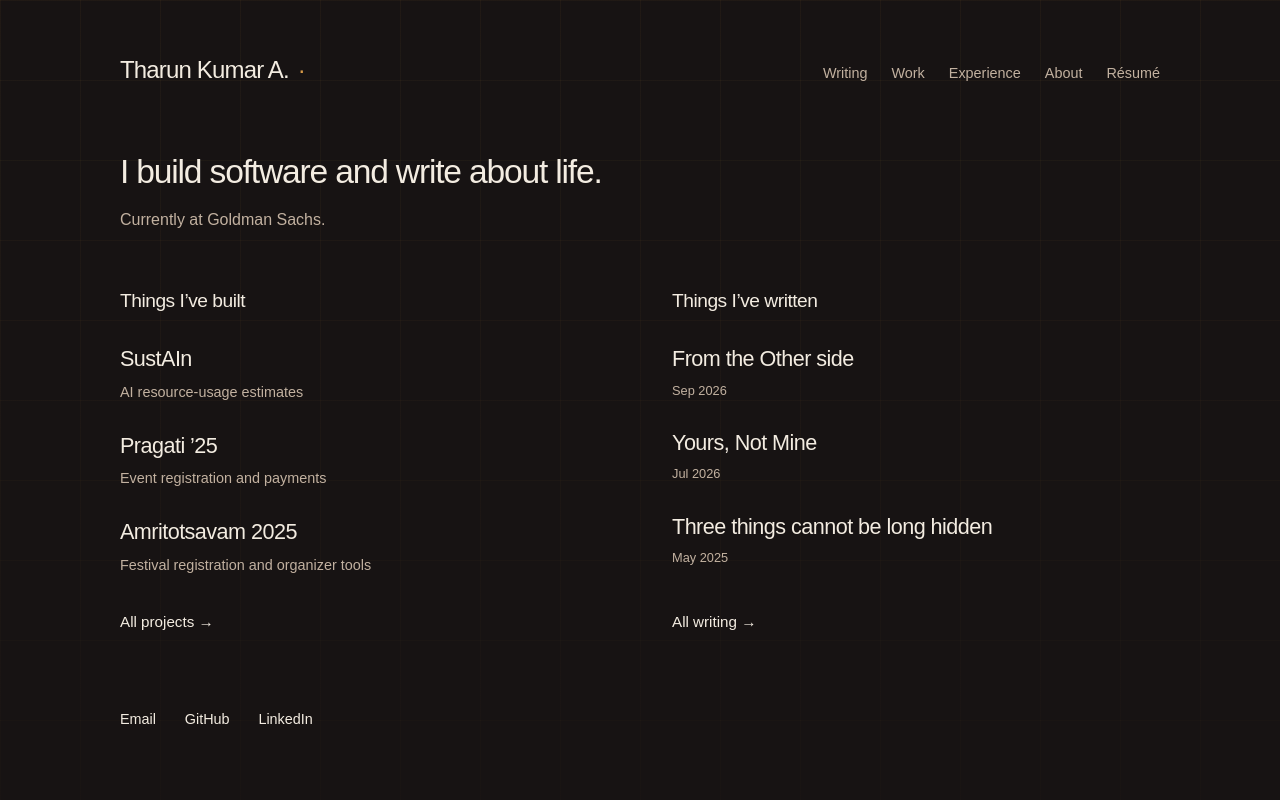
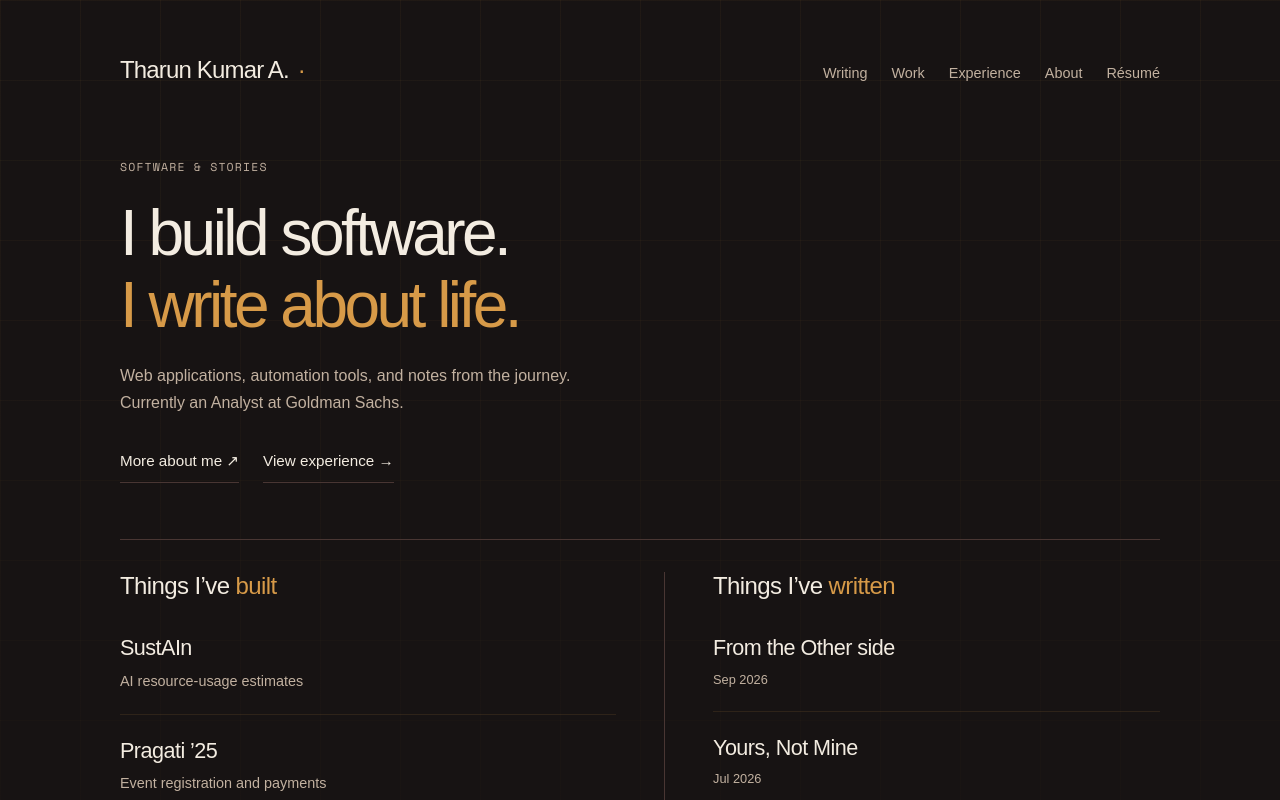
Before and after one commit to TharunKumarrA/Portfolio-v3, a Next.js app: page / in a window 1280 px wide. Shown: the top 800 px of the page. Built offline with nearby package versions, Linux system fonts and the light colour scheme; no server answers; a web font is replaced by a local one.

Commit message:
Add hierarchy and dual-color headings to homepage

```diff
--- a/src/app/globals.css
+++ b/src/app/globals.css
@@ -1180,7 +1180,15 @@ a:hover { color: var(--accent); }
 
 /* Editorial refinements: expressive headings and restrained visual structure. */
 .page-intro h1 { font-size: clamp(2.5rem, 5vw, 4.2rem); margin-block: .8rem 1.3rem; }
+.directory-intro { padding-block: 4.5rem 3.5rem; }
+.directory-intro .eyebrow { font-size: .72rem; letter-spacing: .1em; }
+.directory-intro .directory-statement { font-size: clamp(2.6rem, 5vw, 4.4rem); line-height: 1.12; letter-spacing: -.055em; margin-block: 1.3rem; }
+.directory-intro .muted { max-width: 580px; }
 .intro-links { display: flex; flex-wrap: wrap; gap: 1.5rem; margin-top: 1.5rem; }
+.directory-columns { gap: 3rem; padding-top: 2rem; border-top: 1px solid var(--line); }
+.directory-columns section + section { padding-left: 3rem; border-left: 1px solid var(--line); }
+.directory-columns h2 { font-size: 1.5rem; }
+.directory-list li + li { padding-top: 1.3rem; margin-top: 1.3rem; border-top: 1px solid rgba(215,154,72,.12); }
 .writing-years { display: flex; flex-wrap: wrap; gap: 1.5rem; margin-bottom: 2rem; }
 .writing-years a { font-family: var(--font-space-mono), monospace; font-size: .9rem; border-bottom: 1px solid var(--line); padding-block: .5rem; }
 .writing-years a:hover { border-color: var(--accent); }
@@ -1188,5 +1196,10 @@ a:hover { color: var(--accent); }
 .writing-year > h2 { color: var(--accent); }
 .post-list > li + li { border-color: rgba(215,154,72,.12); }
 .post-list .tag-list li { font-size: .75rem; }
+@media (max-width: 760px) {
+  .directory-intro { padding-block: 3rem; }
+  .directory-columns section + section { padding-left: 0; border-left: 0; border-top: 1px solid var(--line); padding-top: 2rem; }
+}
+.directory-intro p.eyebrow { font-size: .72rem; line-height: 1.7; letter-spacing: .1em; }
 
 /* Compact About and résumé layouts. */
--- a/src/app/page.js
+++ b/src/app/page.js
@@ -28,12 +28,14 @@ export default async function Home() {
   return (
     <Container className="directory">
       <section className="directory-intro" aria-label="Introduction">
-        <p>I build software and write about life.</p>
-        <p className="muted">Currently at Goldman Sachs.</p>
+        <p className="eyebrow">Software & stories</p>
+        <p className="directory-statement">I build software.<br /><span className="accent">I write about life.</span></p>
+        <p className="muted">Web applications, automation tools, and notes from the journey.<br />Currently an Analyst at Goldman Sachs.</p>
+        <div className="intro-links"><Link className="text-link" href="/about">More about me ↗</Link><Link className="text-link" href="/experience">View experience →</Link></div>
       </section>
       <div className="directory-columns">
         <section aria-labelledby="built-heading">
-          <h2 id="built-heading">Things I’ve built</h2>
+          <h2 id="built-heading">Things I’ve <span className="accent">built</span></h2>
           <ul className="directory-list">
             {getFeaturedProjects().map((project) => (
               <li key={project.slug}>
@@ -45,7 +47,7 @@ export default async function Home() {
           <Link className="directory-more" href="/projects">All projects →</Link>
         </section>
         <section aria-labelledby="written-heading">
-          <h2 id="written-heading">Things I’ve written</h2>
+          <h2 id="written-heading">Things I’ve <span className="accent">written</span></h2>
           <ul className="directory-list">
             {selectedPosts.map((post) => (
               <li key={post.slug}>
```
